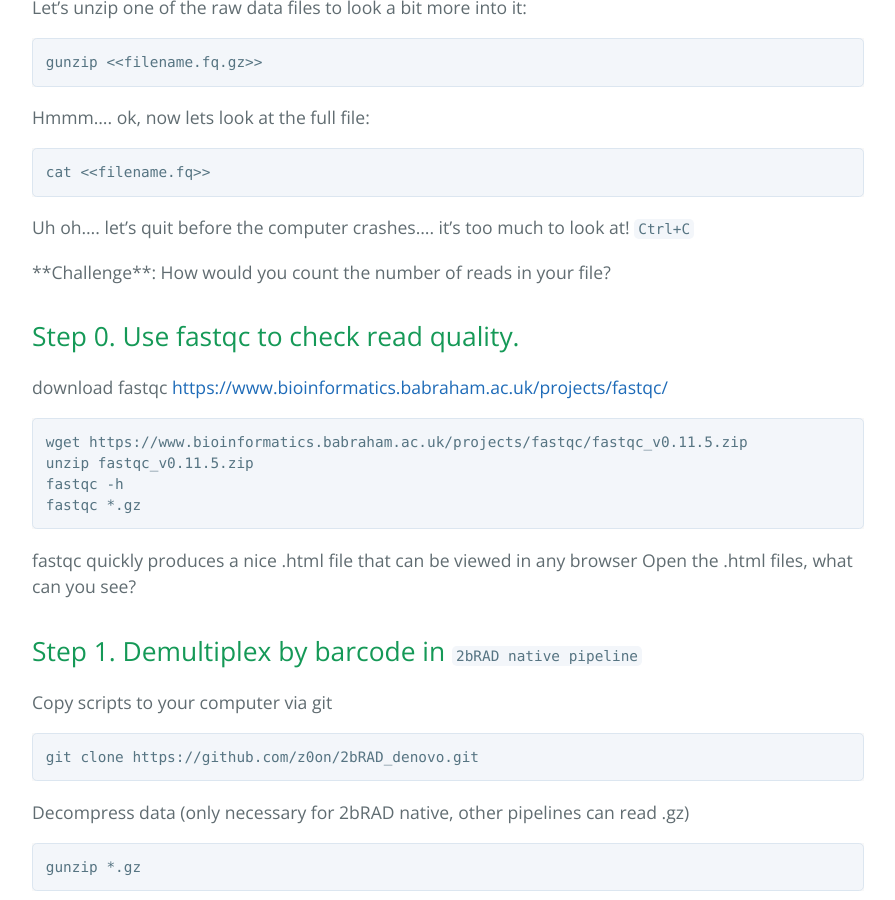
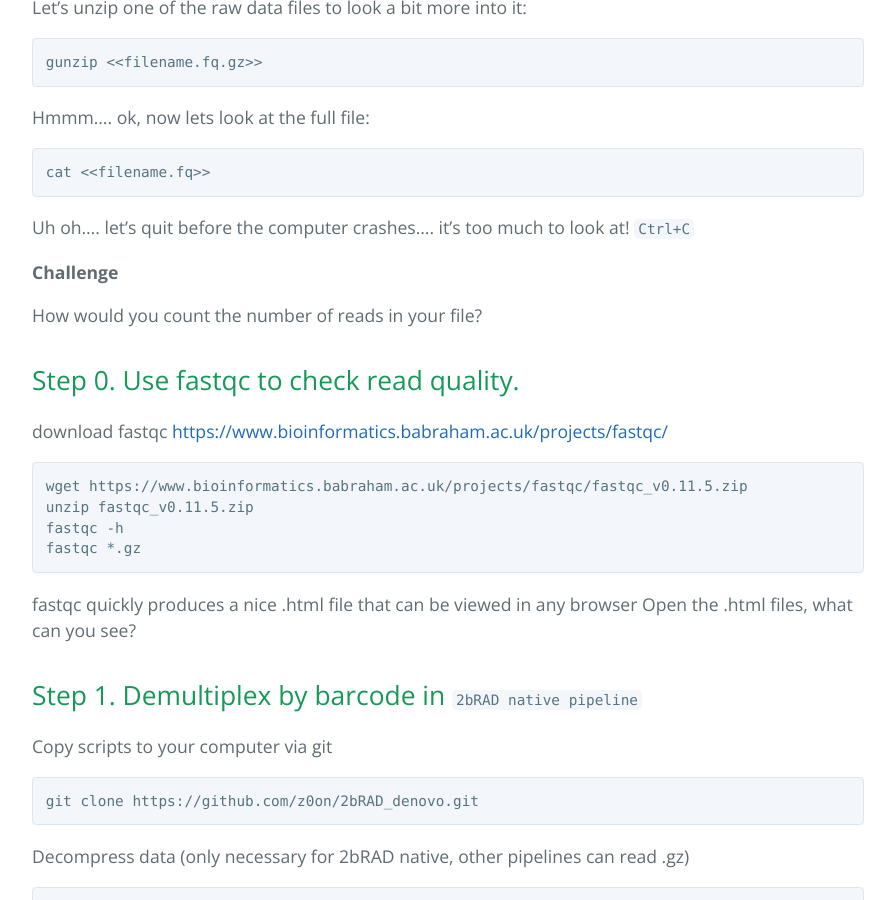
Before and after one commit to rdtarvin/RADseq_Quito_2017, a Jekyll site: the page built from _posts/2017-08-02-afternoon-2bRAD-pyrad.md, in a window 1280 px wide and 900 px high, scrolled down 1029 px. Shown: the whole window, without its empty margins (192-1087 px from the left). Built offline with Jekyll 4.4.1, drawn with Linux system fonts in a browser that asks for light colours; some of the changed lines change nothing that is shown.

Commit message:
trying q&a format in lesson

````diff
--- a/_posts/2017-08-02-afternoon-2bRAD-pyrad.md
+++ b/_posts/2017-08-02-afternoon-2bRAD-pyrad.md
@@ -44,10 +44,11 @@
 
 Uh oh.... let's quit before the computer crashes.... it's too much to look at! `Ctrl+C`
 
+**Challenge**
 <details>
-  <summary>**Challenge**: How would you count the number of reads in your file? </summary>
-   A1: As you can see from the previous "head" command, each sequence line begins with @, so we can just count how many times the argument '@D3' appears, or in essence, how many "lines" of sequence data we have.
-   ```grep -c '@D3' Stef_3_ATCACG_L008_R1_001.fastq```
+  <summary>How would you count the number of reads in your file? </summary>
+   A1: As you can see from the previous "head" command, each sequence line begins with @, so we can just count how many times the argument '@D3' appears, or in essence, how many "lines" of sequence data we have.<br>
+   <code>grep -c '@D3' Stef_3_ATCACG_L008_R1_001.fastq</code>
 </details>
 
 
````
